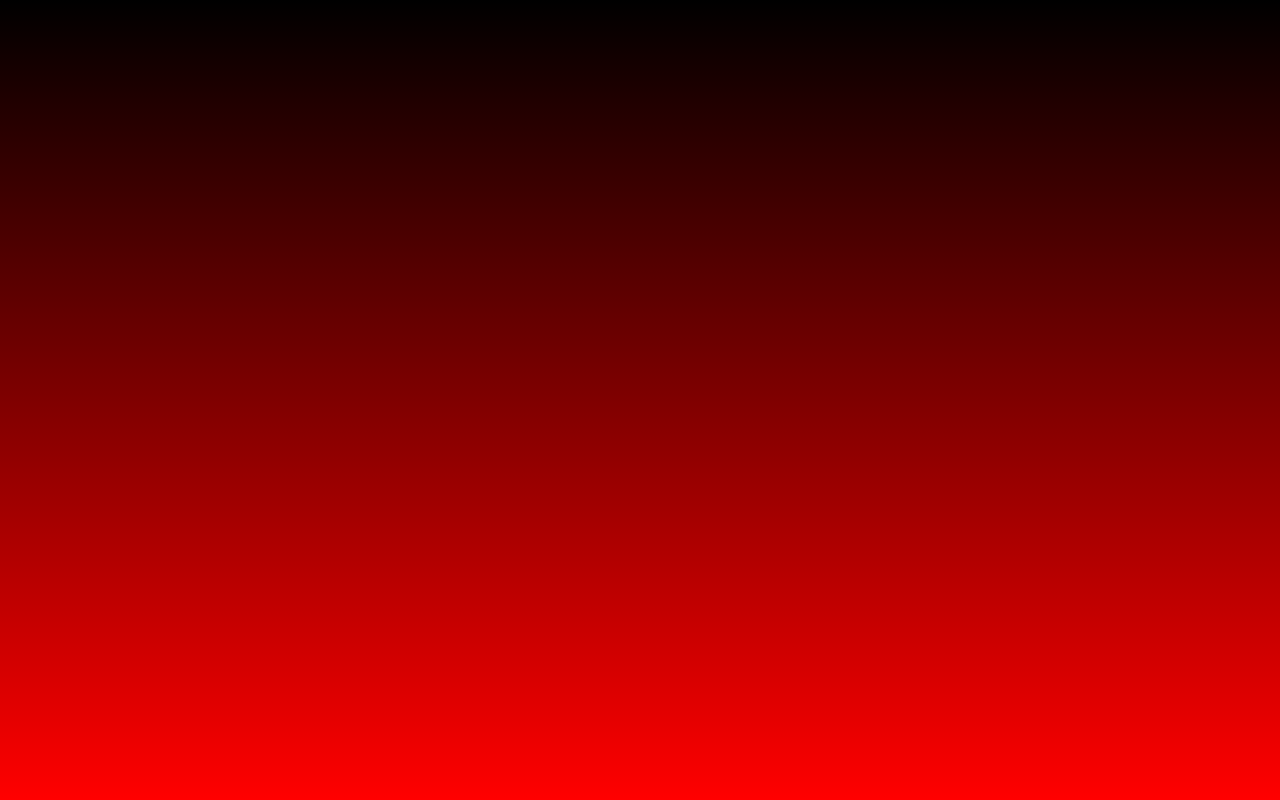
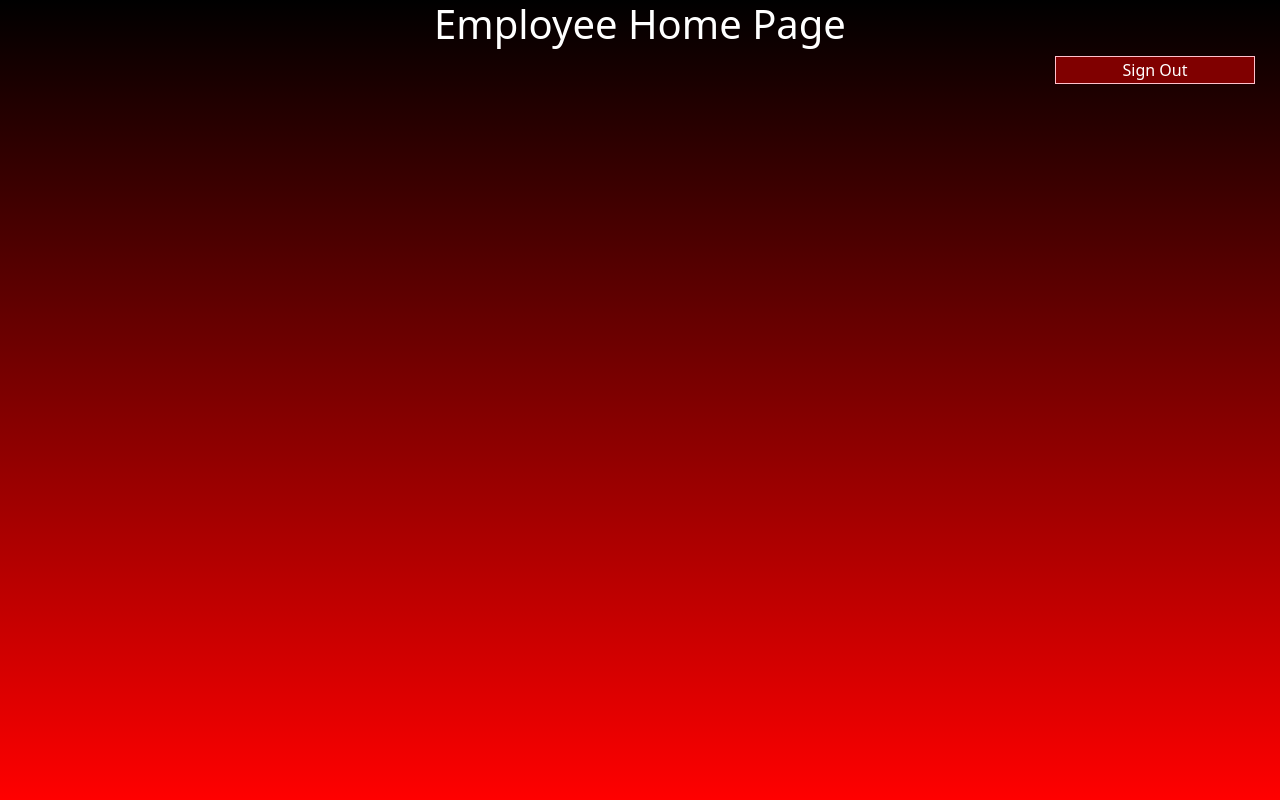
Before and after one commit to Smitty0078/RevatureLabs, an Angular app in the folder project_01_ERS/angular-front-end/: page /employeehome in a window 1280 px wide. Before the commit this address led to /. Built offline with nearby package versions, Linux system fonts and the light colour scheme.

Commit message:
added some styling

```diff
--- a/project_01_ERS/angular-front-end/src/app/app.module.ts
+++ b/project_01_ERS/angular-front-end/src/app/app.module.ts
@@ -16,7 +16,8 @@ const routes:Routes = [
  {path: '', component: HomeComponent},
  {path: 'login', component: EmployeeSigninComponent},
  {path: 'create', component: CreateNewAccountComponent},
- {path: 'adminlogin', component: AdminloginComponent}
+ {path: 'adminlogin', component: AdminloginComponent},
+ {path: 'employeehome', component: EmployeehomeComponent}
 ]
 
 @NgModule({
--- a/project_01_ERS/angular-front-end/src/app/employee-signin/employee-signin.component.ts
+++ b/project_01_ERS/angular-front-end/src/app/employee-signin/employee-signin.component.ts
@@ -25,7 +25,7 @@ export class EmployeeSigninComponent implements OnInit {
                         if(data.status === 'success'){
                           localStorage.setItem("username", form.value.username)
                           //add employee component here
-                          this.router.navigate([''])
+                          this.router.navigate(['employeehome'])
                         }
                         },
                     })
--- a/project_01_ERS/angular-front-end/src/app/employeehome/employeehome.component.html
+++ b/project_01_ERS/angular-front-end/src/app/employeehome/employeehome.component.html
@@ -1 +1,8 @@
-<p>employeehome works!</p>
+<div style="text-align: center;">
+    <div>
+        <h1>Employee Home Page</h1>
+    </div>
+    <div>
+        <p style="float: right; margin-right: 25px;"><button>Sign Out</button></p>
+    </div>
+</div>
--- a/project_01_ERS/angular-front-end/src/styles.css
+++ b/project_01_ERS/angular-front-end/src/styles.css
@@ -5,3 +5,16 @@ body{
     background-image: linear-gradient(black, red);
     color: white;
 }
+
+button{
+    background-color: maroon;
+    border: 1px solid pink;
+    color: white;
+    width: 200px;
+}
+
+button:hover{
+    background-repeat: no-repeat;
+    background-image: linear-gradient(maroon, red);
+    box-shadow: 5px 3px 3px pink;
+}
```
